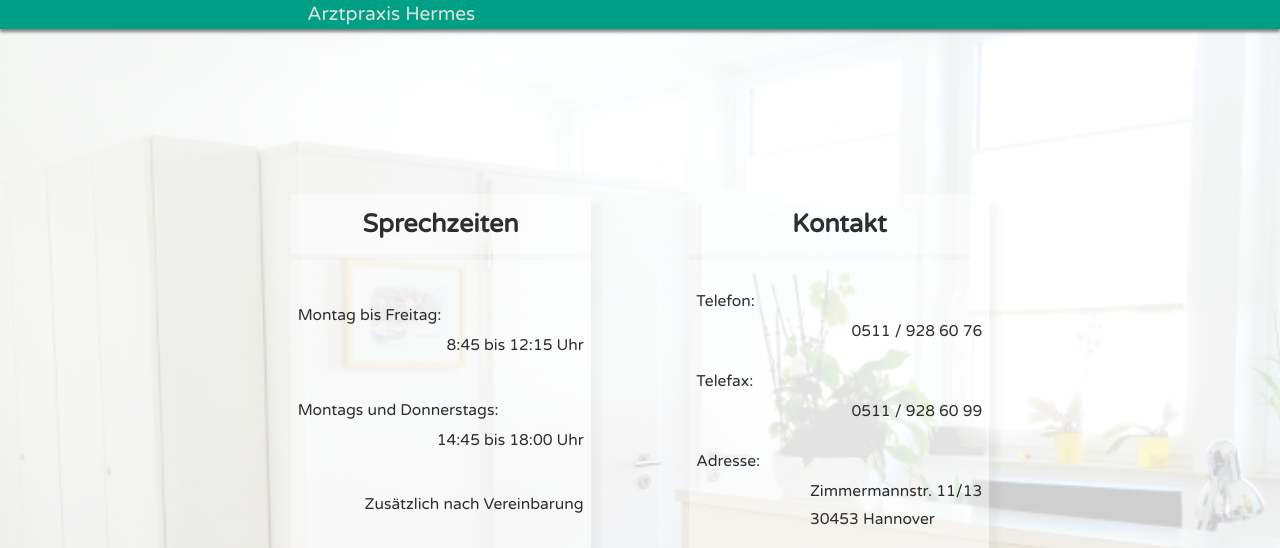
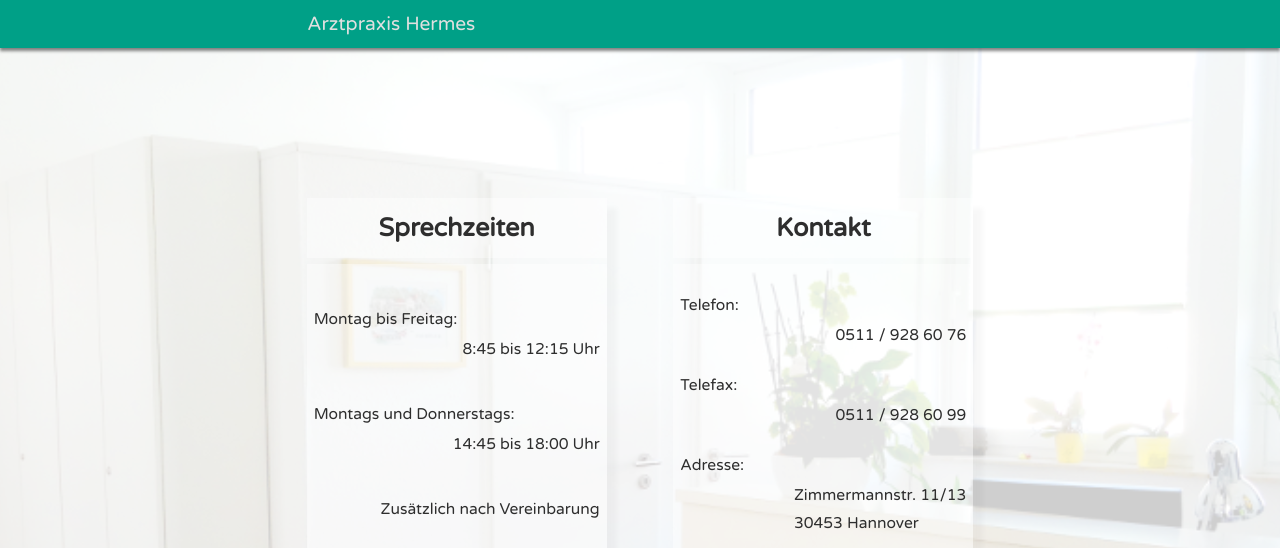
Before and after one commit to praxistill/praxistill.github.io, a Jekyll site: the page built from index.md, in a window 1280 px wide. Shown: the top 548 px of the page. Built offline with Jekyll 4.4.1, drawn with Linux system fonts in a browser that asks for light colours; nearby versions of some CDN libraries; grey boxes are pictures that could not be loaded.

Commit message:
new layouts in em - start

```diff
--- a/_sass/_layout.scss
+++ b/_sass/_layout.scss
@@ -12,8 +12,8 @@
 .page {
 	height: 100%;
 	display: grid;
-	grid-template-columns: 22% auto 22%;
-	grid-template-rows: auto 15% auto auto 5%;
+	// grid-template-columns: 20em auto 20em;
+	grid-template-rows: 4em 10em auto auto 10em;
 	grid-template-areas:
 		"header header header"
 		". . ."
@@ -25,14 +25,21 @@
 @media only screen and (max-aspect-ratio: 1/1) {
 
 	.page {
-		grid-template-columns: 5% auto 5%;
+		grid-template-columns: 4em auto 4em;
+	}
+}
+
+@media only screen and (min-aspect-ratio: 1/1) {
+
+	.page {
+		grid-template-columns: 4em auto 4em;
 	}
 }
 
 @media only screen and (min-aspect-ratio: 4/3) {
 
 	.page {
-		grid-template-columns: 15% auto 15%;
+		grid-template-columns: 20em auto 20em;
 	}
 }
 
@@ -40,7 +47,7 @@
 @media only screen and (min-aspect-ratio: 16/9) {
 
 	.page {
-		grid-template-columns: 22% auto 22%;
+		grid-template-columns: 30em auto 30em;
 	}
 
 }
--- a/_sass/styling/_main.scss
+++ b/_sass/styling/_main.scss
@@ -27,8 +27,8 @@
 }
 
 .copyright {
+	margin-top: 0;
 	color: rgba(0,0,0,0.3);
-	font-size: 17px;
 }
 .copyright a {
 	color: color(default, base, primary);
```
